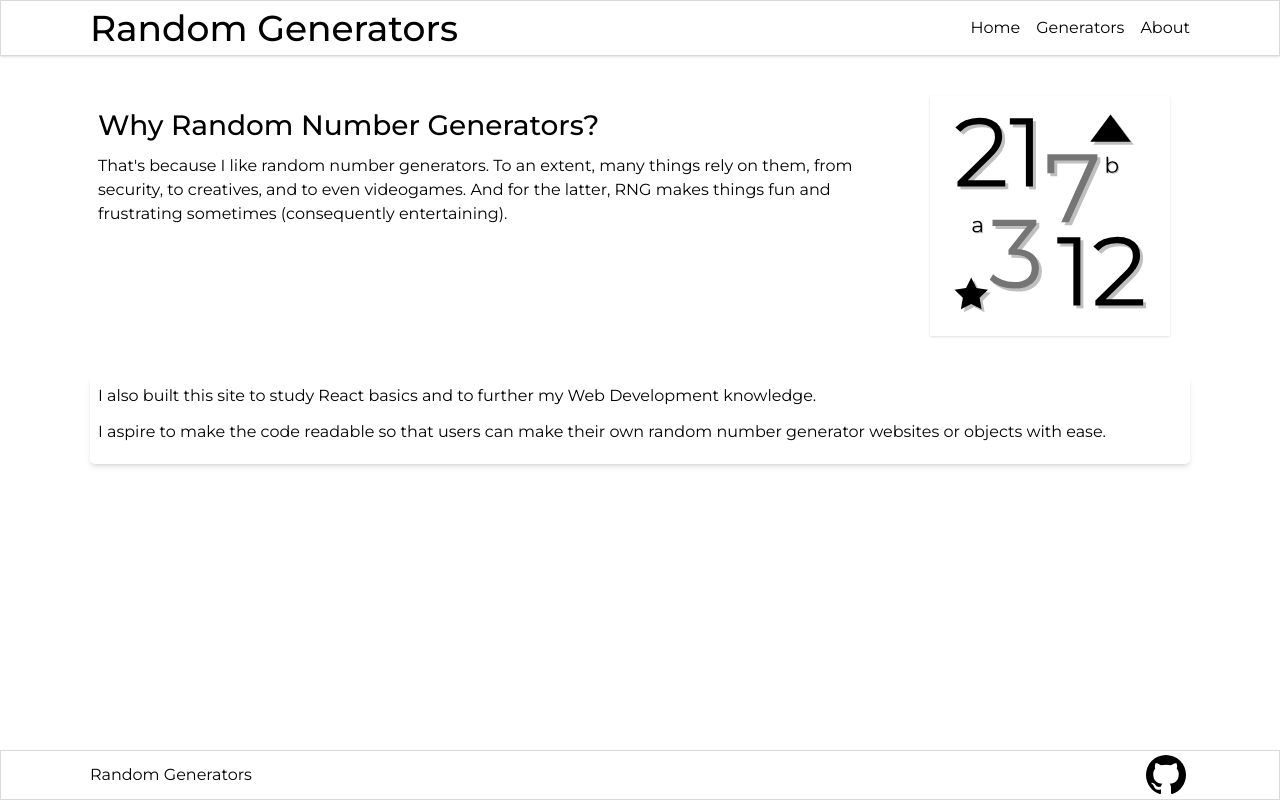
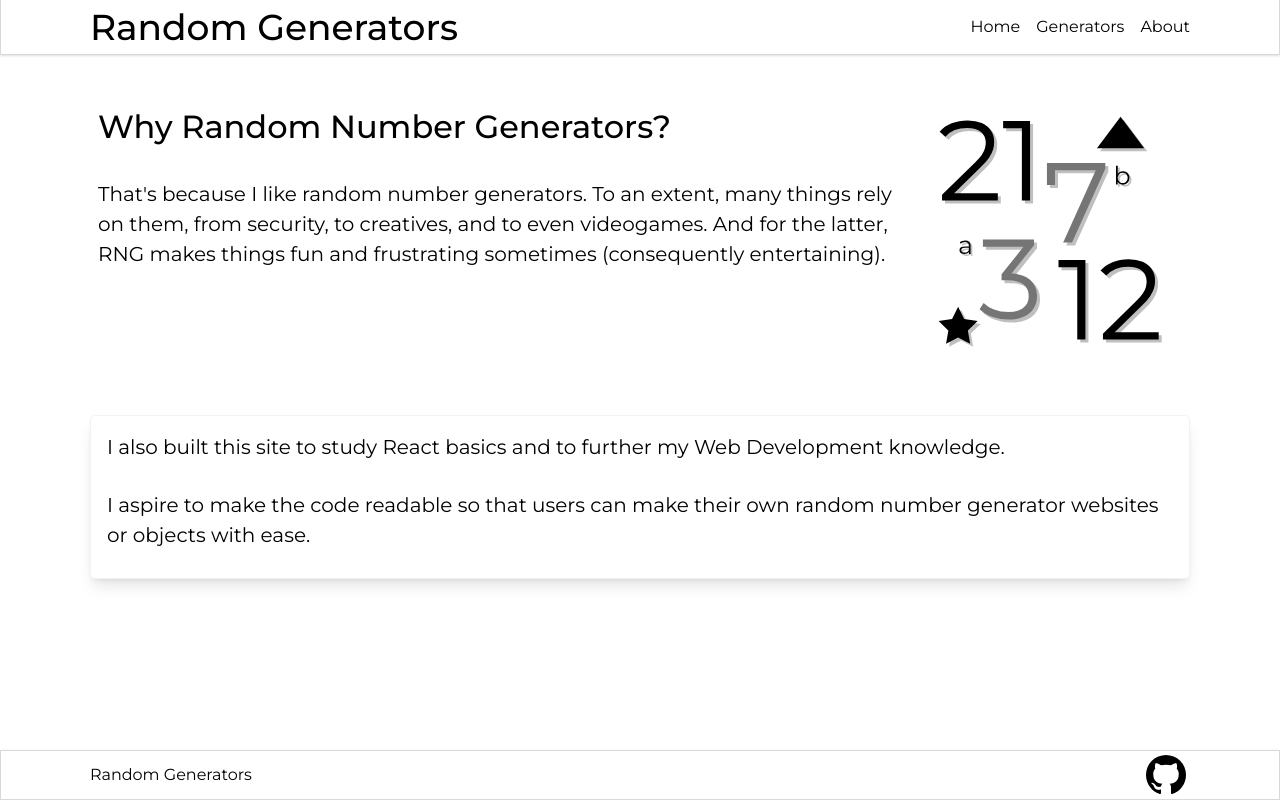
Before and after one commit to BooksNTomes/random-generator-react, a React (Vite) app in the folder frontend/: page /about in a window 1280 px wide. Built offline with nearby package versions, Linux system fonts and the light colour scheme.

Commit message:
some frontend adjustments

```diff
--- a/frontend/src/App.jsx
+++ b/frontend/src/App.jsx
@@ -1,12 +1,10 @@
 import './css/index.css';
 import Header from './components/Header';
 import Footer from './components/Footer';
-import Hero from './components/Hero';
 import {Routes, Route} from 'react-router-dom';
 import Home from './pages/Home';
 import About from './pages/About';
 import Generators from './pages/Generators';
-import Generator from './pages/Generator';
 
 function App() {
 
--- a/frontend/src/components/Header.jsx
+++ b/frontend/src/components/Header.jsx
@@ -3,7 +3,7 @@ import '../css/index.css';
 
 function Header() {
     return (
-    <div className="bg-white shadow border-1 border-black/15">
+    <div className="bg-white shadow border-1 border-black/15 border-t-0">
         <div className="flex m-auto justify-between items-center browser-size">
             <header className="">
             <Link to="/"><h1>Random Generators</h1></Link>
--- a/frontend/src/css/index.css
+++ b/frontend/src/css/index.css
@@ -20,12 +20,28 @@ h1 {
 }
 
 h2 {
-    font-size: 28px;
+    font-size: 32px;
     font-weight:500;
 }
 
 h3 {
     font-size: 24px;
+}
+
+.ptag-xxl {
+    font-size:24px;
+}
+.ptag-xl {
+    font-size:20px;
+}
+.ptag-lg {
+    font-size: 16px;
+}
+.ptag-md {
+    font-size: 14px;
+}
+.ptag-sm {
+    font-size: 12px;
 }
 
 .box-shadow{
--- a/frontend/src/pages/About.jsx
+++ b/frontend/src/pages/About.jsx
@@ -1,22 +1,23 @@
 import Footer from "../components/Footer";
 import Header from "../components/Header";
-import logo from '../assets/frame.svg'
+import '../css/index.css';
+import logo from '../assets/frame.svg';
 
 function About() {
     return (
         <div className='pt-10 pb-10 h-full'>
             <div className="flex m-auto browser-size">
                 <div className='w-3/4 p-2 flex flex-col gap-2'>
-                    <h2>Why Random Number Generators?</h2>
-                    <p>That's because I like random number generators. To an extent, many things rely on them,
+                    <h2 className='mb-5'>Why Random Number Generators?</h2>
+                    <p className='ptag-xl'>That's because I like random number generators. To an extent, many things rely on them,
                     from security, to creatives, and to even videogames. And for the latter,
                     RNG makes things fun and frustrating sometimes (consequently entertaining).</p>
                 </div>
-                <img className="ml-auto mr-5 size-60 shadow" src={logo} alt="hero-img"></img>
+                <img className="ml-auto size-70" src={logo} alt="hero-img"></img>
             </div>
-            <div className='p-2 border-black/10 rounded-[5px] shadow-md browser-size m-auto mt-10 mb-10'>
-                <p className='mb-3'>I also built this site to study React basics and to further my Web Development knowledge.</p>
-                <p className='mb-3'>I aspire to make the code readable so that users can make their own random number generator websites or objects with ease.</p>
+            <div className='p-2 border-1 border-black/5 rounded-[5px] shadow-lg browser-size m-auto mt-10 mb-10'>
+                <p className='mb-3 p-2 ptag-xl'>I also built this site to study React basics and to further my Web Development knowledge.</p>
+                <p className='mb-3 p-2 ptag-xl'>I aspire to make the code readable so that users can make their own random number generator websites or objects with ease.</p>
             </div>
         </div>
     )
--- a/frontend/src/pages/GeneratorManager.jsx
+++ b/frontend/src/pages/GeneratorManager.jsx
@@ -12,7 +12,37 @@ export default function GeneratorManager({generator}){
 
     return(
         <div>
-
+            <div>
+                <div>
+                    <h4>Name</h4>
+                    <input type="text"></input>
+                    <h4>Description</h4>
+                    <input type="text"></input>
+                </div>
+                <div>
+                    <h4>Image</h4>
+                    <input type="image"></input>
+                </div>
+            </div>
+            <div>
+                <div>
+                    <h4>Type</h4>
+                    <select></select>
+                </div>
+                <div>
+                    <h4>List</h4>
+                    <input type="text"></input>
+                </div>
+                <div>
+                    <h4>Validation</h4>
+                    <select></select>
+                </div>
+            </div>
+            <div>
+                <button>Cancel</button>
+                <button>Preview</button>
+                <button>Save</button>
+            </div>
         </div>
     )
 }
--- a/frontend/src/pages/Home.jsx
+++ b/frontend/src/pages/Home.jsx
@@ -9,14 +9,14 @@ function Home() {
         <div>
             <div className='pt-10 pb-10 border-b-1 border-black/10'>
                 <div className="flex m-auto justify-between items-center browser-size">
-                    <img className="ml-auto mr-5 size-60 shadow" src={logo} alt="hero-img"></img>
+                    <img className="ml-auto size-70" src={logo} alt="hero-img"></img>
                     <div className='ml-40 w-1/2 p-2 flex flex-col gap-2'>
-                        <h2 className='w-7/8'>Not Just Random Number Generators</h2>
-                        <p className='w-7/8'>This is a showcase website with prebuilt random number generators,
+                        <h2 className='w-7/8 mb-3'>Not Just Random Number Generators</h2>
+                        <p className='ptag-lg w-7/8 mb-3'>This is a showcase website with prebuilt random number generators,
                         but some generate objects, some generate images, and they are configurable.</p>
                         <div className='p-1.5 box-shadow w-7/8'>
-                            <p>Feel free to further explore these random number generators through the
-                            <span className='embolden'> Github repository!</span></p>
+                            <p className='ptag-lg'>Feel free to further explore these random number generators through the
+                            <span className='embolden ptag-lg'> Github repository!</span></p>
                         </div>
                     </div>
                 </div>
```
Also changed, not shown: 1 other file (tests, documents, lock files or other folders).
